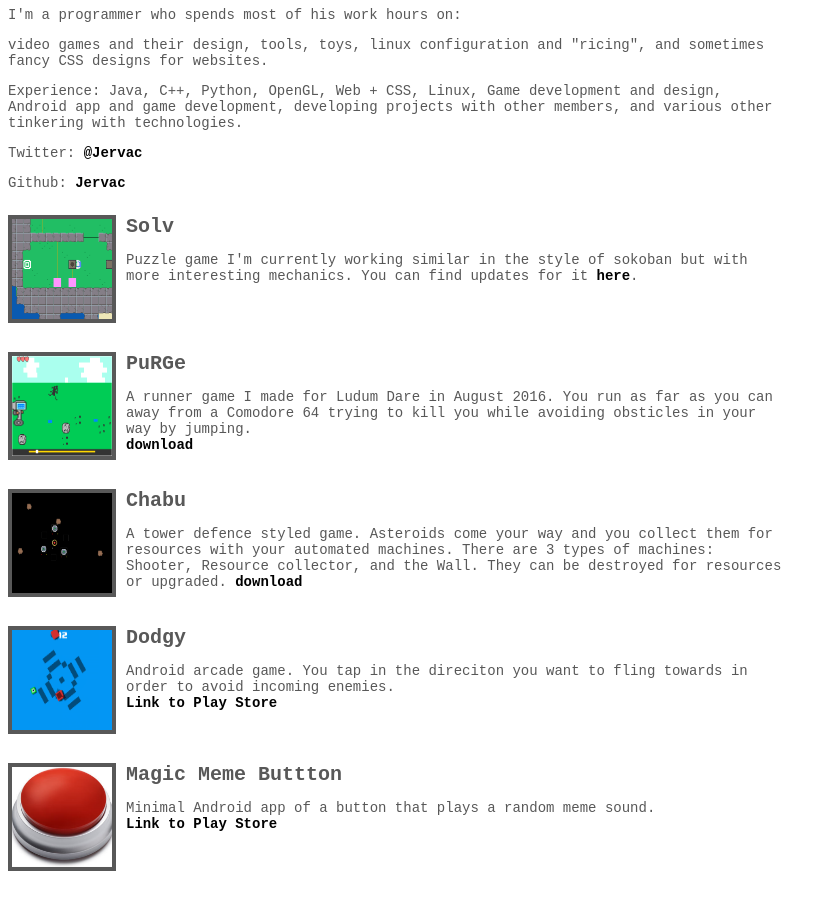
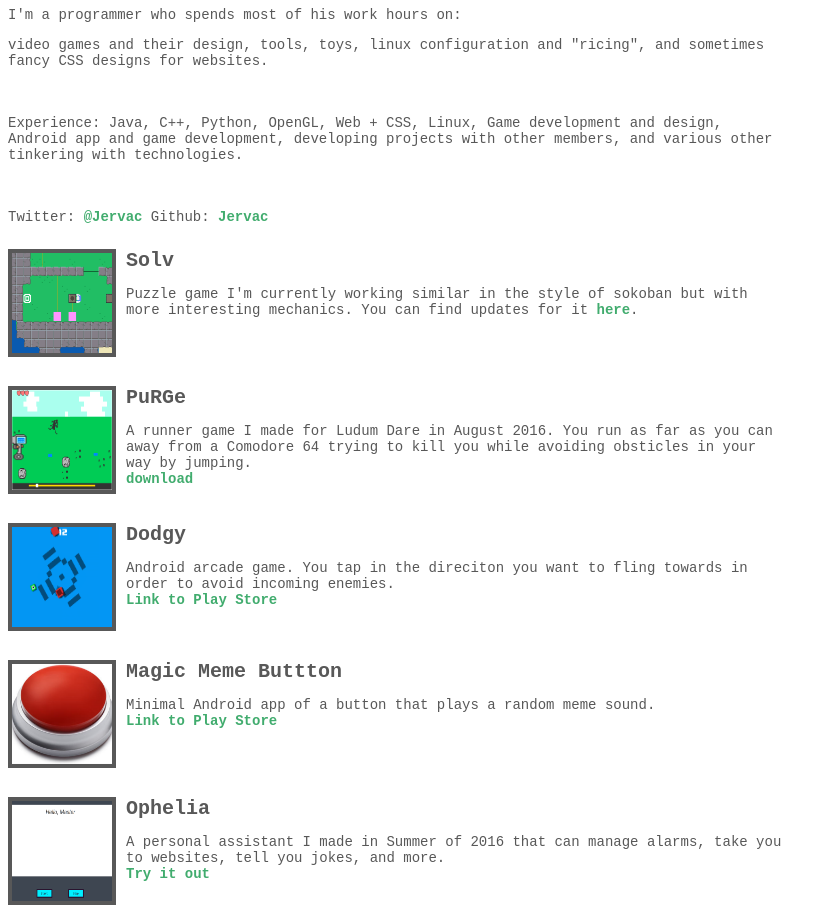
Before and after one commit to Jervac/Jervac.github.io, a plain HTML site: page index.html in a window 1280 px wide. Shown: the part 83-1007 px from the top of the page, without its empty margins (0-836 px from the left). Before the commit the page ends 973 px from the top, so only its background shows below. Drawn offline with Linux system fonts and the light colour scheme.

Commit message:
Added another old project.

```diff
--- a/index.html
+++ b/index.html
@@ -8,12 +8,14 @@
 		<h1>Jervac</h1>
 		<p>I'm a programmer who spends most of his work hours on:</p>
 		<p> video games and their design, tools, toys, linux configuration and "ricing", and sometimes fancy CSS designs for websites.</p>
+
+		<br>
 		<p>
 		  Experience: Java, C++, Python, OpenGL, Web + CSS, Linux, Game development and design, Android app and game development, developing projects with other members, and various other tinkering with technologies.
 		</p>
 
-		<p>Twitter: <a href="https://twitter.com/Jervac">@Jervac</a></p>
-		<p>Github: <a href="https://github.com/Jervac">Jervac</a></p>
+		<br>
+		<p>Twitter: <a href="https://twitter.com/Jervac">@Jervac</a> Github: <a href="https://github.com/Jervac">Jervac</a></p>
 
 		<div id="project">
 			<img src="solv.png"></img>
@@ -28,12 +30,6 @@
 		</div>
 
 		<div id="project">
-			<img src="chabu.png"></img>
-			<h2>Chabu</h2>
-			<p>A tower defence styled game. Asteroids come your way and you collect them for resources with your automated machines. There are 3 types of machines: Shooter, Resource collector, and the Wall. They can be destroyed for resources or upgraded. <a href="chabu.jar">download</a></p>
-		</div>
-
-		<div id="project">
 			<img src="dodgy.png"></img>
 			<h2>Dodgy</h2>
 			<p>Android arcade game. You tap in the direciton you want to fling towards in order to avoid incoming enemies.<br> <a href="https://play.google.com/store/apps/details?id=com.dodgey.core">Link to Play Store</a></p>
@@ -44,4 +40,10 @@
 			<h2>Magic Meme Buttton</h2>
 			<p>Minimal Android app of a button that plays a random meme sound. <br><a href="https://play.google.com/store/apps/details?id=magicmeme.magicmemebutton">Link to Play Store</a></p>
 		</div>
+
+		<div id="project">
+			<img src="ophelia.png"></img>
+			<h2>Ophelia</h2>
+			<p>A personal assistant I made in Summer of 2016 that can manage alarms, take you to websites, tell you jokes, and more.<br><a href="https://humosapien.bitbucket.io">Try it out</a></p>
+		</div>
 </html>
--- a/stylesheet.css
+++ b/stylesheet.css
@@ -5,17 +5,17 @@ html {
 
 a {
 	text-decoration: none;
-	color: black;
+	color: #41ac6e;
 	font-weight: bold;
 }
 
 a:active {
-	color: black;
+	color: #41ac6e;
 	font-weight: bold;
 }
 
 a:visited {
-	color: black;
+	color: #41ac6e;
 	font-weight: bold;
 }
 
```
Also changed, not shown: ophelia.png (added).
